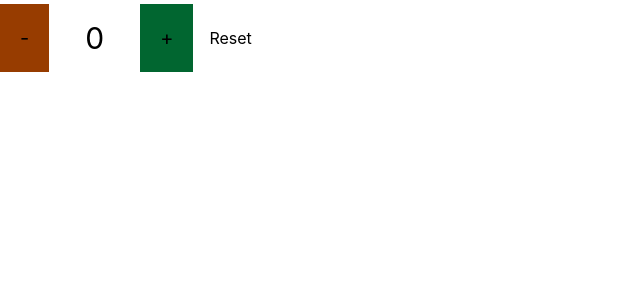
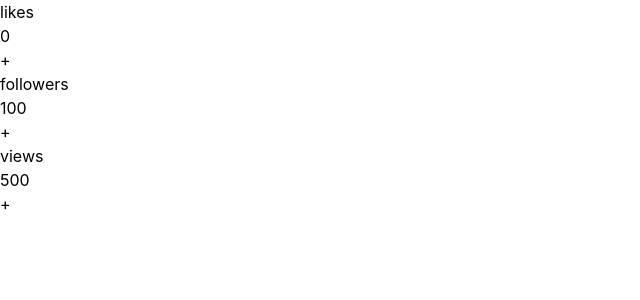
Before and after one commit to estifanosx/REACT-LEARNING, a React (Vite) app: page / in a window 1280 px wide. Shown: the top 300 px of the page, without its empty margins (0-640 px from the left). Built offline with nearby package versions, Linux system fonts and the light colour scheme.

Commit message:
feat: update Counter component to accept title and start props

```diff
--- a/src/App.jsx
+++ b/src/App.jsx
@@ -19,7 +19,9 @@ import Counter from "./Components/Components/excersise/Counter.jsx";
 export default function App() {
   return (
     <div>
-      <Counter />
+      <Counter title="likes" start={0} />
+      <Counter title="followers" start={100} />
+      <Counter title="views" start={500} />
     </div>
   );
 }
--- a/src/Components/Components/excersise/Counter.jsx
+++ b/src/Components/Components/excersise/Counter.jsx
@@ -1,27 +1,13 @@
 import { useState } from "react";
 
-export default function Counter() {
-  const [count, setcount] = useState(0);
+export default function Counter({ title, start }) {
+  const [count, setCount ] = useState(start);
 
-  function increment() {
-    setcount(count + 1);
-  }
-  function decrement() {
-    setcount(count - 1);
-  }
-  function reset() {
-    setcount(count == 0);
-  }
   return (
-    <div className="items-center flex gap-4  text-shadow-white ">
-      <button onClick={decrement} className=" bg-amber-800  p-5 text-xl">
-        -
-      </button>
-      <span className="text-3xl p-5  ">{count}</span>
-      <button onClick={increment} className="bg-green-800 p-5 text-xl">
-        +
-      </button>
-      <button onClick={reset}>Reset</button>
+    <div>
+      <div>{title}</div>
+      <div>{count}</div>
+      <button onClick={() => setCount(count + 1)}>+</button>
     </div>
   );
 }
```
